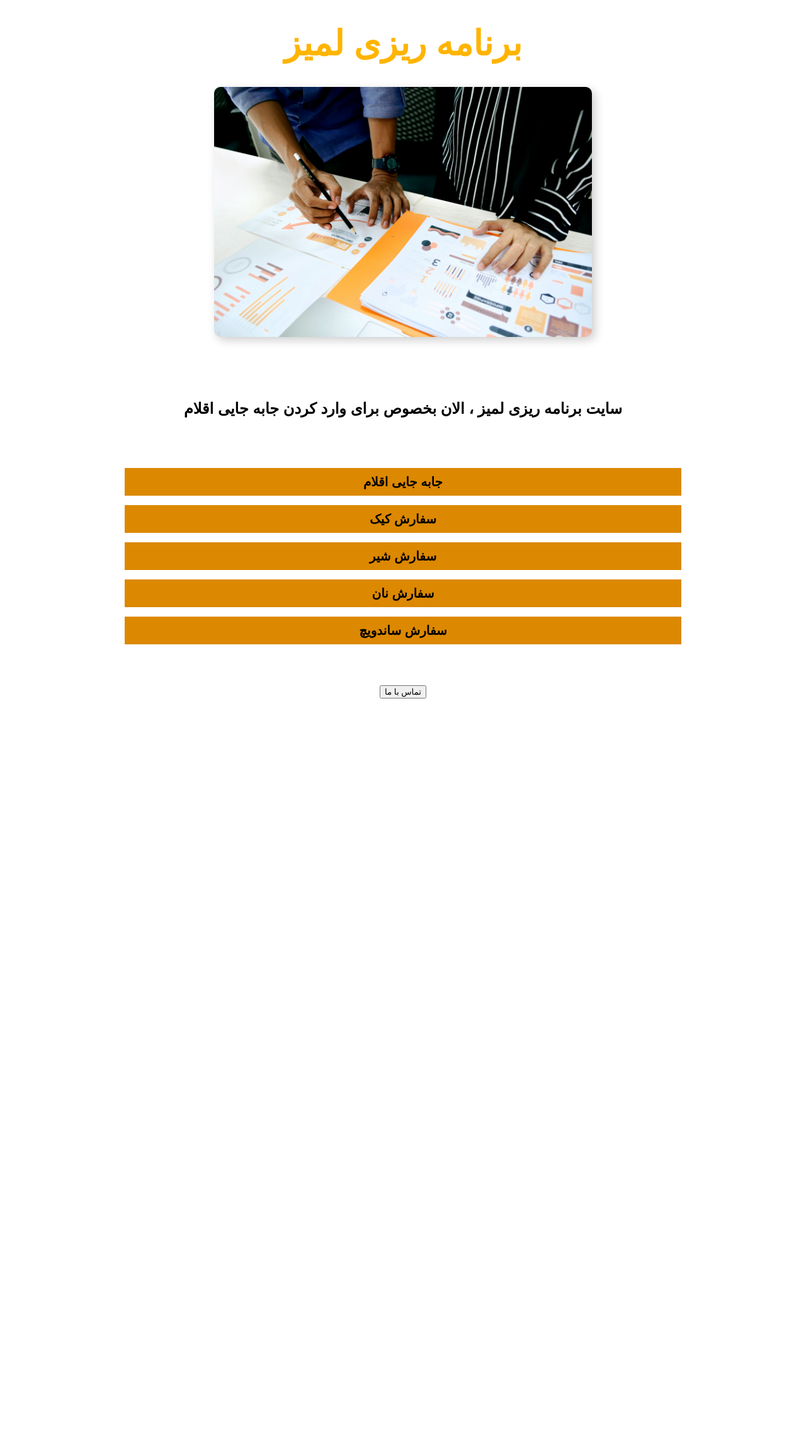
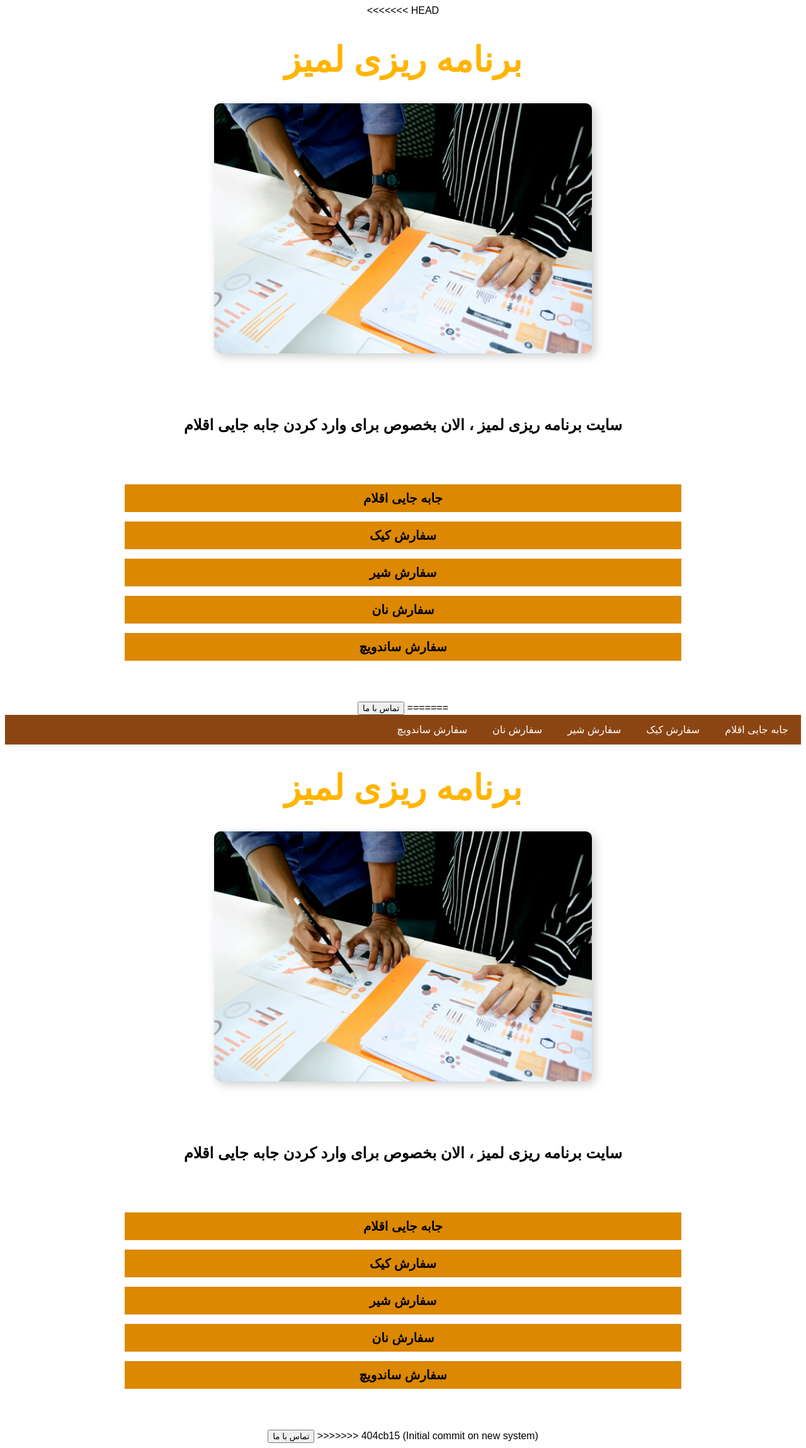
Before and after one commit to nimarostami-a/practice, a Flask app: page / in a window 1280 px wide. Shown: the whole page at 63% size. Before the commit the page ends 1109 px from the top, so only its background shows below. Run offline with Flask 3, Linux system fonts and the light colour scheme.

Commit message:
Initial commit on new system

```diff
--- /dev/null
+++ b/requirements.txt
@@ -0,0 +1,2 @@
+Flask
+gunicorn
--- a/templates/home.html
+++ b/templates/home.html
@@ -1,4 +1,5 @@
 <!DOCTYPE html>
+<<<<<<< HEAD
 
 <html lang="en">
     <head>
@@ -70,3 +71,102 @@
 
     </body>
 </html>
+=======
+<html lang="en">
+  <head>
+    <meta charset="UTF-8">
+    <title>lamiz planning</title>
+    <style>
+      body {
+        text-align: center;
+        font-family: Arial, sans-serif;
+      }
+      img {
+        width: 80%;
+        max-width: 600px;
+        height: auto;
+        display: block;
+        margin-bottom: 100px;
+        margin-left: auto;
+        margin-right: auto;
+        border-radius: 10px;
+        box-shadow: 5px 5px 15px rgba(0,0,0,0.2);
+      }
+      h1 {
+        text-align: center;
+        font-size: 55px;
+        font-weight: bold;
+        color: rgb(255,180,0);
+      }
+      #items {
+        margin-bottom: 15px;
+      }
+      .work_button {
+        display: block;
+        width: 70%;
+        margin: 15px auto;
+        padding: 10px 20px;
+        border: none;
+        background-color: rgb(220, 136, 0);
+        color: black;
+        cursor: pointer;
+        font-size: 20px;
+        transition: background-color 0.3s ease;
+      }
+      .work_button:hover {
+        background-color: green;
+        border-color: rgb(27, 26, 26);
+      }
+      /* Navigation bar styles */
+      .navbar {
+        background-color: #8B4513;
+        overflow: hidden;
+        box-shadow: 0 2px 4px rgba(0,0,0,0.1);
+        margin-bottom: 20px;
+      }
+      .navbar a {
+        float: right;
+        display: block;
+        color: #fff;
+        text-align: center;
+        padding: 14px 20px;
+        text-decoration: none;
+        transition: background-color 0.3s ease;
+      }
+      .navbar a:hover {
+        background-color: #A0522D;
+      }
+      @media screen and (max-width: 600px) {
+        .navbar a {
+          float: none;
+          width: 100%;
+          text-align: right;
+        }
+      }
+    </style>
+  </head>
+  <body>
+    <!-- Navigation Bar -->
+    <div class="navbar">
+      {% for work in works %}
+        <a href="#{{ work|replace(' ', '_') }}">{{ work }}</a>
+      {% endfor %}
+    </div>
+
+    <h1>برنامه ریزی لمیز</h1>
+    <img src="{{ url_for('static', filename='banner.JPG') }}" id="banner">
+    <h2>
+      <p style="margin-bottom:80px;">سایت برنامه ریزی لمیز ، الان بخصوص برای وارد کردن جابه جایی اقلام</p>
+    </h2>
+
+    <!-- Sections for each work -->
+    {% for work in works %}
+      <section id="{{ work|replace(' ', '_') }}">
+        <button class="work_button"><b>{{ work }}</b></button>
+      </section>
+    {% endfor %}
+
+    <button style="margin-top: 50px;">تماس با ما</button>
+  </body>
+</html>
+>>>>>>> 404cb15 (Initial commit on new system)
```
